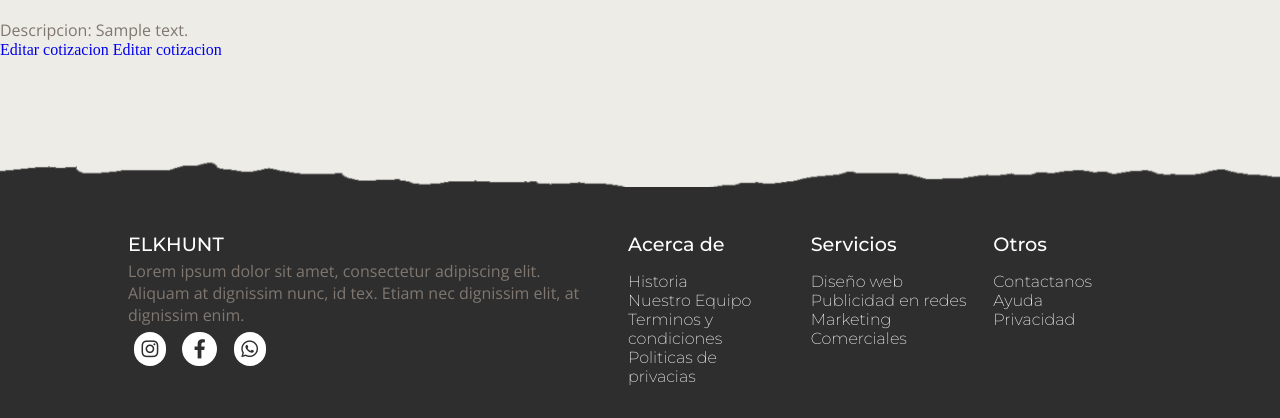
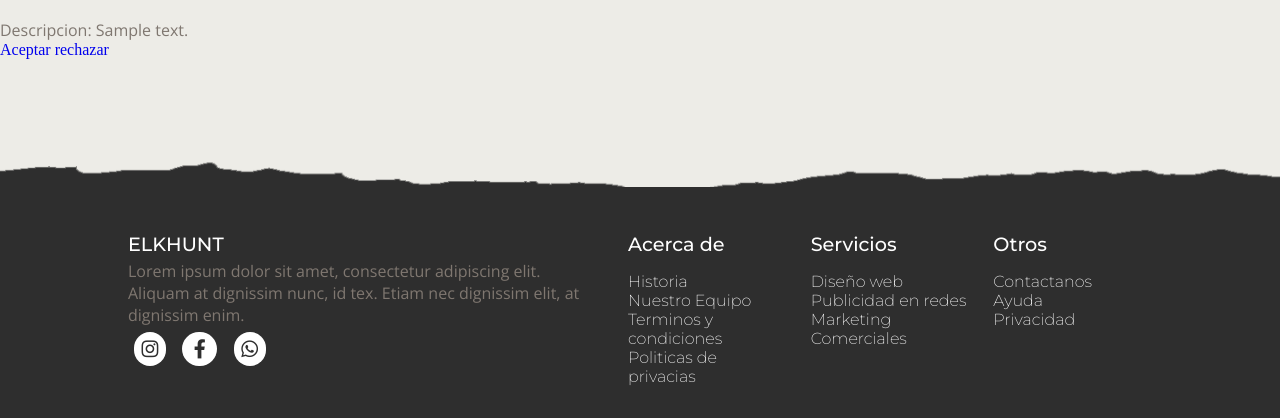
Before and after one commit to JeanPaulCE/dj-elk, a Django app: template app/templates/app/administracion-admin.html in a window 1280 px wide. Shown: the part 2605-3023 px from the top of the page. Run offline with Django 3.2, Linux system fonts and the light colour scheme; tables that the repository leaves empty hold one stand-in row (values such as "Sample post"); the template is opened without the code that fills it: values that come from a table or form of the project are taken from there, most other values are stand-ins (such as "Sample title", 1, 10 or a date in 2020).

Commit message:
administracion admin generic views

```diff
--- a/app/templates/app/administracion-admin.html
+++ b/app/templates/app/administracion-admin.html
@@ -46,8 +46,8 @@
                 </div>
                 <div class="grid-r-3">
                     <div class="r2">
-                         <a class="btn" href="#">Editar cotizacion</a>
-                        <a class="btn" href="#">Editar cotizacion</a>
+                         <a class="btn" href="#">Aceptar</a>
+                         <a class="btn" href="#">rechazar</a>
                     </div>
                 </div>
             </div>
--- a/app/templates/app/administración-usuario.html
+++ b/app/templates/app/administración-usuario.html
@@ -44,12 +44,13 @@
                 <div class="end4">
                     <h1 class="titulo-b">{{object.titulo}}</h1><br>
                     <p class="b">Servicio:{{object.servicio}}</p><br>
-                    <p class="bb sp">Descripcion:   {{object.descripcion}}</p>
+                    <p class="b">Descripcion:   {{object.descripcion}}</p>
                 </div>
                 <div class="grid-r-3">
                     <div class="r2">
                         <a class="btn" href="#">Editar cotizacion</a>
                     </div>
+                    <p>en espera</p>
                 </div>
             </div>
         {% endfor %}
--- a/app/templates/app/cotizaciones.html
+++ b/app/templates/app/cotizaciones.html
@@ -7,7 +7,7 @@
 
 {% block content %}
 <section class="form-container">
-    <form action="." method="post">
+    <form action="{%url 'nueva-cotizacion' %}" method="post">
             {% csrf_token %}
         {% for field in form.visible_fields %}
             <div class="form-grid">
--- a/app/views/vistagenerica.py
+++ b/app/views/vistagenerica.py
@@ -1,3 +1,4 @@
+from django.contrib.auth.decorators import user_passes_test
 from django.contrib.auth.models import User
 from django.urls import reverse_lazy
 from django.views.generic import CreateView #, UpdateView, DeletView
@@ -10,6 +11,7 @@ class RegistroCreateView(CreateView):
     form_class = UsuariosForm
     template_name = "app/registro.html"
     success_url = reverse_lazy('iniciar-sesion')
+
 
 class RegistroCotizacion(CreateView):
     model = Cotizaciones
```
